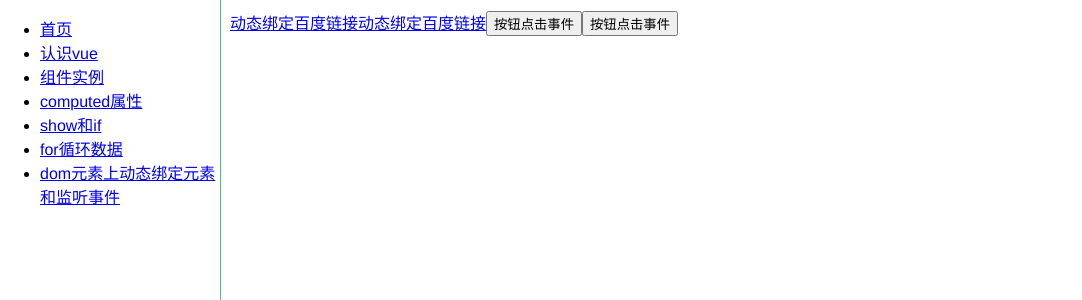
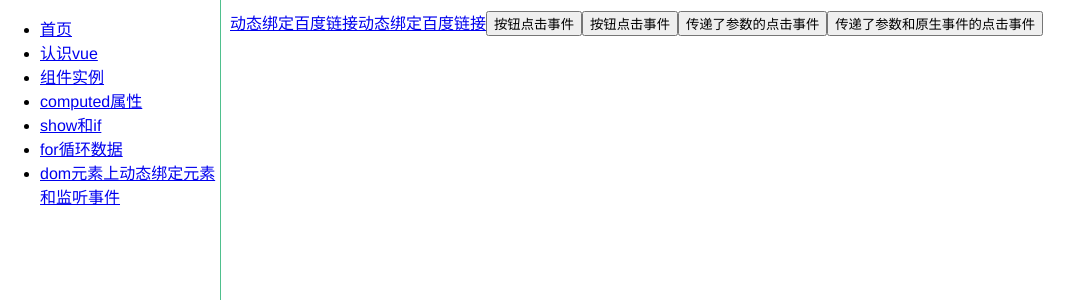
Before and after one commit to yokiyokiyoki/vue-component, a Vue app: page /#/bind in a window 1280 px wide. Shown: the top 300 px of the page, without its empty margins (0-1082 px from the left). Built offline with nearby package versions, Linux system fonts and the light colour scheme.

Commit message:
提交页面

```diff
--- a/src/components/bind/bind.vue
+++ b/src/components/bind/bind.vue
@@ -7,6 +7,10 @@
     <button v-on:click="handler">按钮点击事件</button>
     <!-- 监听事件一般写成下面这样 -->
     <button @click="handler">按钮点击事件</button>
+    <!-- 如果想要传递参数 -->
+    <button @click="handlerArg('传递了参数')">传递了参数的点击事件</button>
+    <!-- 如果又想要传递参数，又想要获得原生事件 -->
+    <button @click="handlerArgAndEvent('传递了参数和原生事件', $event)">传递了参数和原生事件的点击事件</button>
   </div>
 </template>
 <script>
@@ -19,7 +23,17 @@
     methods: {
       handler() {
         alert(11);
+        //也可以直接写handler（event）,没有event，如果上面没有传参数，默认参数是事件
+        console.log(event)
+      },
+      handlerArg(arg) {
+        // 也能写到event,但是不推荐,因为不像下面那样event想怎么写就怎么写
+        console.log(arg, event)
+      },
+      handlerArgAndEvent(arg, e) {
+        console.log(arg, e)
       }
     }
   };
+
 </script>
```
